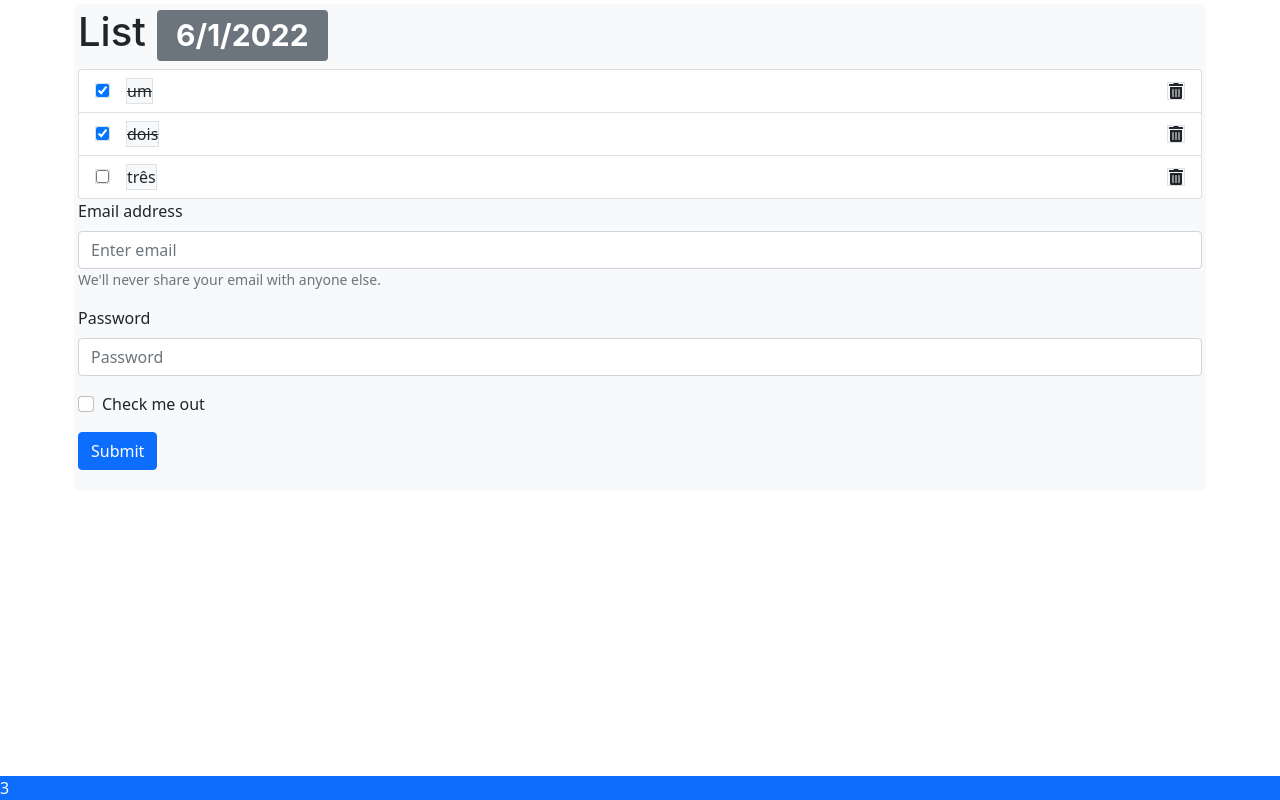
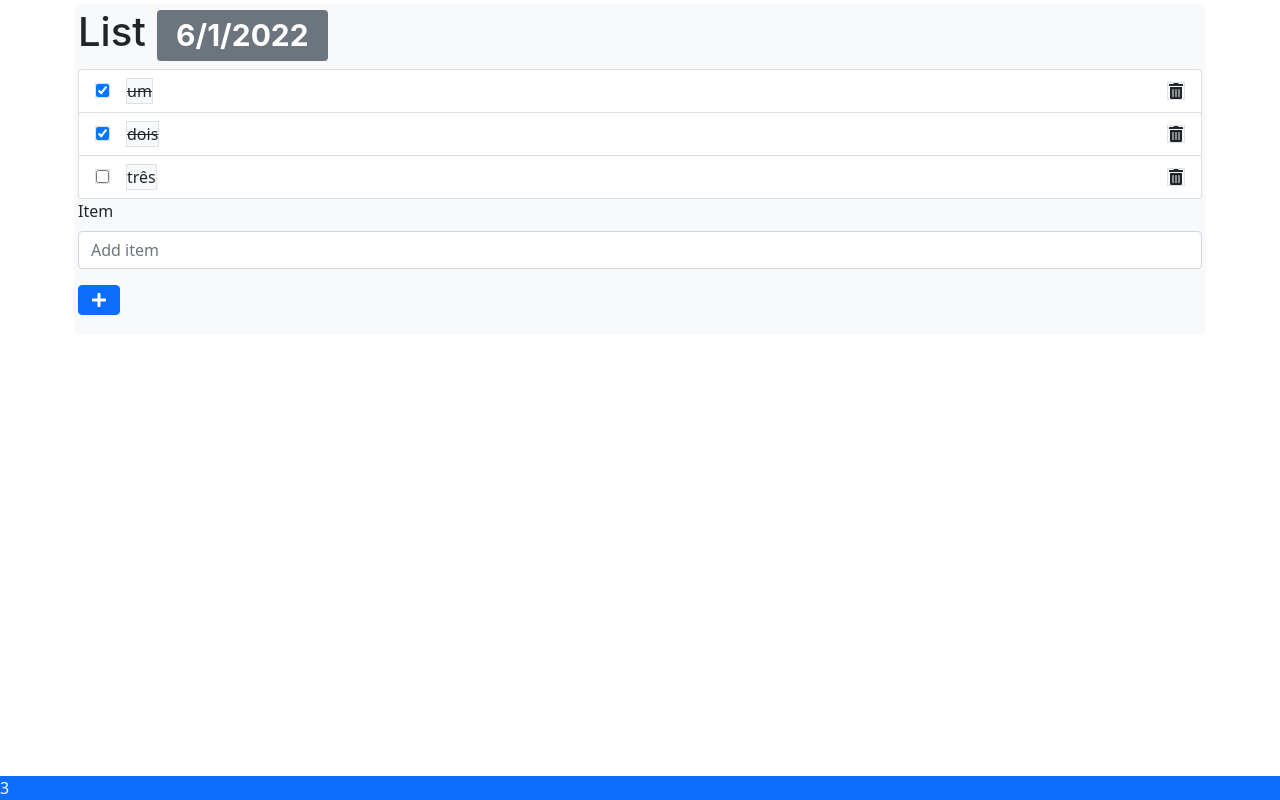
Before and after one commit to albraga/react-zfn1ke, a React (Create React App) app: page / in a window 1280 px wide. Built offline with nearby package versions, Linux system fonts and the light colour scheme.

Commit message:
3 files modified

```diff
--- a/src/AddItem.js
+++ b/src/AddItem.js
@@ -1,26 +1,16 @@
 import React from 'react'
-import { Form, Button } from 'react-bootstrap';
+import { Form, Button } from 'react-bootstrap'
+import {FaPlus} from '@react-icons/all-files/fa/FaPlus'
 
 const AddItem = () => {
   return(
   <Form>
   <Form.Group className="mb-3" controlId="formBasicEmail">
-    <Form.Label>Email address</Form.Label>
-    <Form.Control type="email" placeholder="Enter email" />
-    <Form.Text className="text-muted">
-      We'll never share your email with anyone else.
-    </Form.Text>
+    <Form.Label>Item</Form.Label>
+    <Form.Control type="text" placeholder="Add item" />
   </Form.Group>
-
-  <Form.Group className="mb-3" controlId="formBasicPassword">
-    <Form.Label>Password</Form.Label>
-    <Form.Control type="password" placeholder="Password" />
-  </Form.Group>
-  <Form.Group className="mb-3" controlId="formBasicCheckbox">
-    <Form.Check type="checkbox" label="Check me out" />
-  </Form.Group>
-  <Button variant="primary" type="submit">
-    Submit
+  <Button className="verde" variant="primary" type="submit">
+    <FaPlus />
   </Button>
 </Form>
   )
--- a/src/Lista.js
+++ b/src/Lista.js
@@ -17,7 +17,7 @@ const Lista = ({setItems, items}) => {
           <Stack direction="horizontal" gap={3}>
             <div className="bg-light border "><input type="checkbox" checked={item.checked} onChange={()=>hchange(item.id)} /></div>
             <div className="bg-light border"><label style={item.checked ? {textDecoration: 'line-through'} : null} onDoubleClick={() => hchange(item.id)}>{item.desc}</label></div>
-            <div className="bg-light border  ms-auto"><FaTrashAlt onClick={() => hdel(item.id)} role="button"/></div>
+            <div className="red bg-light border  ms-auto"><FaTrashAlt onClick={() => hdel(item.id)} role="button"/></div>
           </Stack>
         </ListGroup.Item>
       ))}
--- a/src/style.css
+++ b/src/style.css
@@ -6,3 +6,11 @@ p {
 .lbl {
   text-decoration: line-through;
 }
+
+.red:hover {
+  color: red;
+}
+
+.verde:hover {
+  color: green;
+}
```
